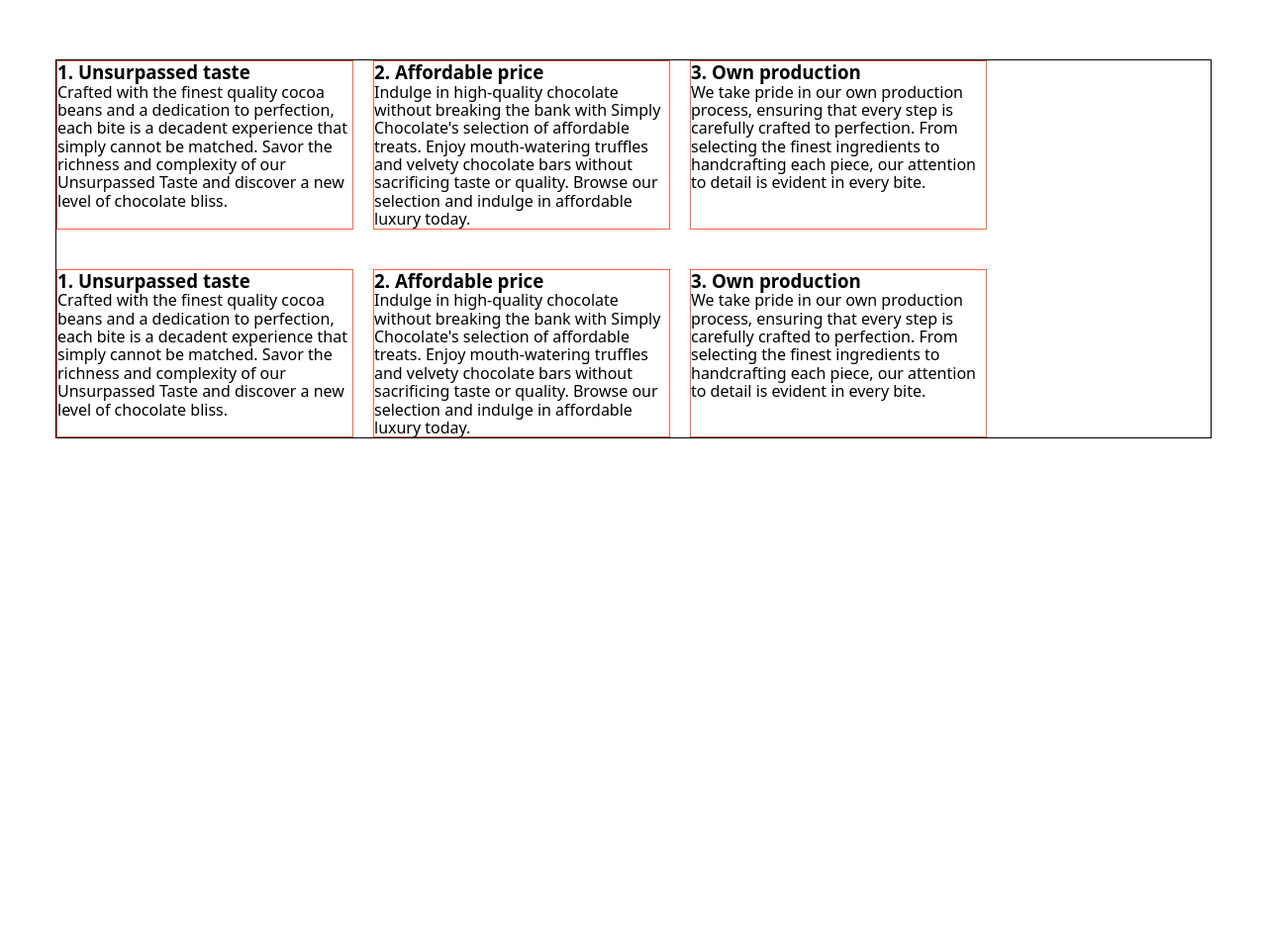
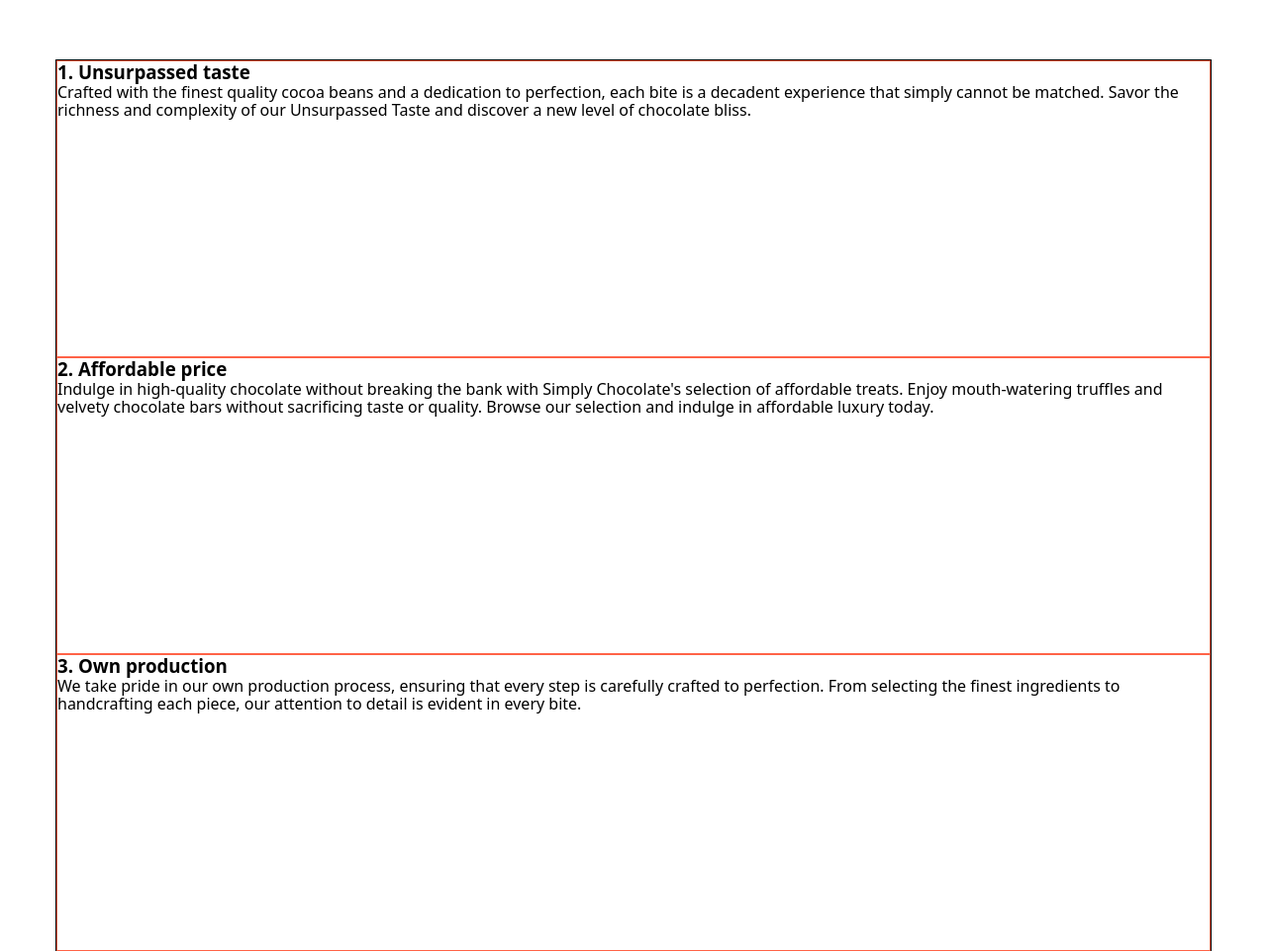
Before and after one commit to Olexiy-repin/bootcamp-76-on-HTML, a plain HTML site: page pages/flexbox.html in a window 1280 px wide. Shown: the top 961 px of the page at 99% size. Before the commit the page ends 800 px from the top, so only its background shows below. Drawn offline with nearby package versions, Linux system fonts and the light colour scheme.

Commit message:
classwork

```diff
--- a/css/flexbox.css
+++ b/css/flexbox.css
@@ -56,21 +56,38 @@ ol {
 
 .benefits-list {
   display: flex;
-  flex-direction: row;
+  flex-direction: column;
   justify-content: flex-start;
-  align-items: stretch;
+  align-items: flex-start;
   flex-wrap: wrap;
+  align-content: stretch;
 
   /* row-gap: 40px;
   column-gap: 20px; */
-  gap: 40px 20px;
+  /* gap: 40px 20px; */
 
   border: 1px solid #000000;
 }
 
 .benefits-list-item {
-  width: 300px;
+  /* width: 300px; */
+  flex-basis: 300px;
   border: 1px solid tomato;
+}
+
+.benefits-list-item-first {
+}
+
+.benefits-list-item-second {
+  /* margin-top: auto;
+  margin-bottom: auto;
+  margin-left: auto;
+  margin-right: auto; */
+
+  /* margin: auto; */
+}
+
+.benefits-list-item-third {
 }
 
 /* .benefits-list-item:not(:nth-child(3n)) {
--- a/pages/flexbox.html
+++ b/pages/flexbox.html
@@ -40,31 +40,6 @@
                 evident in every bite.
               </p>
             </li>
-
-            <li class="benefits-list-item benefits-list-item-first">
-              <h3 class="benefits-list-title">1. Unsurpassed taste</h3>
-              <p class="benefits-list-text">
-                Crafted with the finest quality cocoa beans and a dedication to perfection, each bite is a decadent
-                experience that simply cannot be matched. Savor the richness and complexity of our Unsurpassed Taste and
-                discover a new level of chocolate bliss.
-              </p>
-            </li>
-            <li class="benefits-list-item benefits-list-item-second">
-              <h3 class="benefits-list-title">2. Affordable price</h3>
-              <p class="benefits-list-text">
-                Indulge in high-quality chocolate without breaking the bank with Simply Chocolate's selection of
-                affordable treats. Enjoy mouth-watering truffles and velvety chocolate bars without sacrificing taste or
-                quality. Browse our selection and indulge in affordable luxury today.
-              </p>
-            </li>
-            <li class="benefits-list-item benefits-list-item-third">
-              <h3 class="benefits-list-title">3. Own production</h3>
-              <p class="benefits-list-text">
-                We take pride in our own production process, ensuring that every step is carefully crafted to
-                perfection. From selecting the finest ingredients to handcrafting each piece, our attention to detail is
-                evident in every bite.
-              </p>
-            </li>
           </ul>
         </div>
       </section>
```
